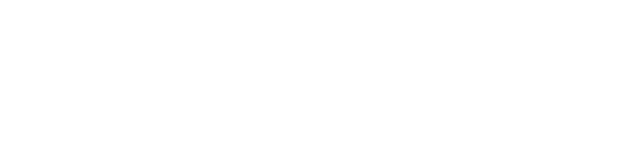
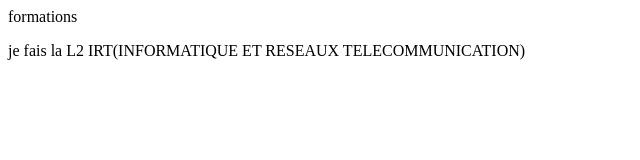
Before and after one commit to inti2005/mon-cv, a plain HTML site: page index.html in a window 1280 px wide. Shown: the whole page, without its empty margins (0-640 px from the left). Drawn offline with Linux system fonts and the light colour scheme.

Commit message:
mise en place de la section formation

```diff
--- a/index.html
+++ b/index.html
@@ -8,6 +8,7 @@
     <link rel="stylesheet" href="style.css">
 </head>
 <body>
-
+  <section>formations</section>
+  <p>je fais la L2 IRT(INFORMATIQUE ET RESEAUX TELECOMMUNICATION)</p>
 </body>
 </html>
```
